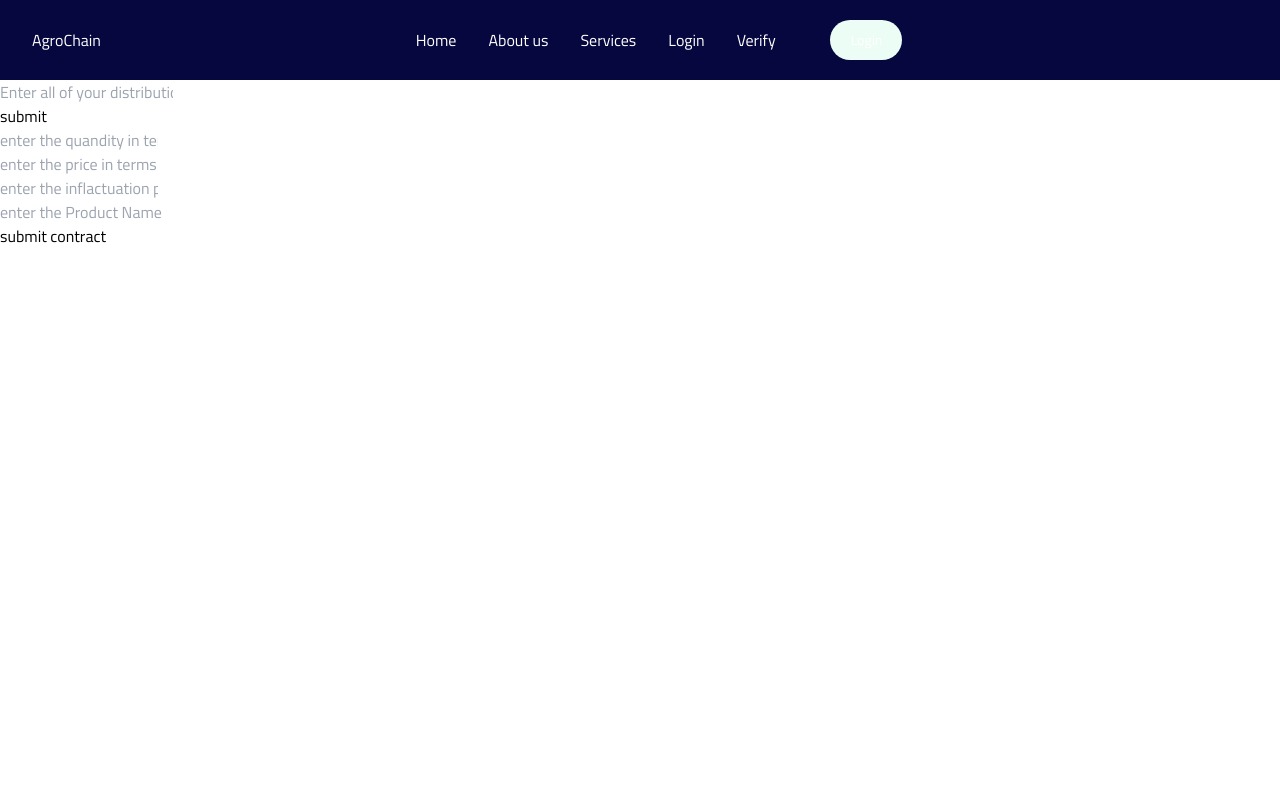
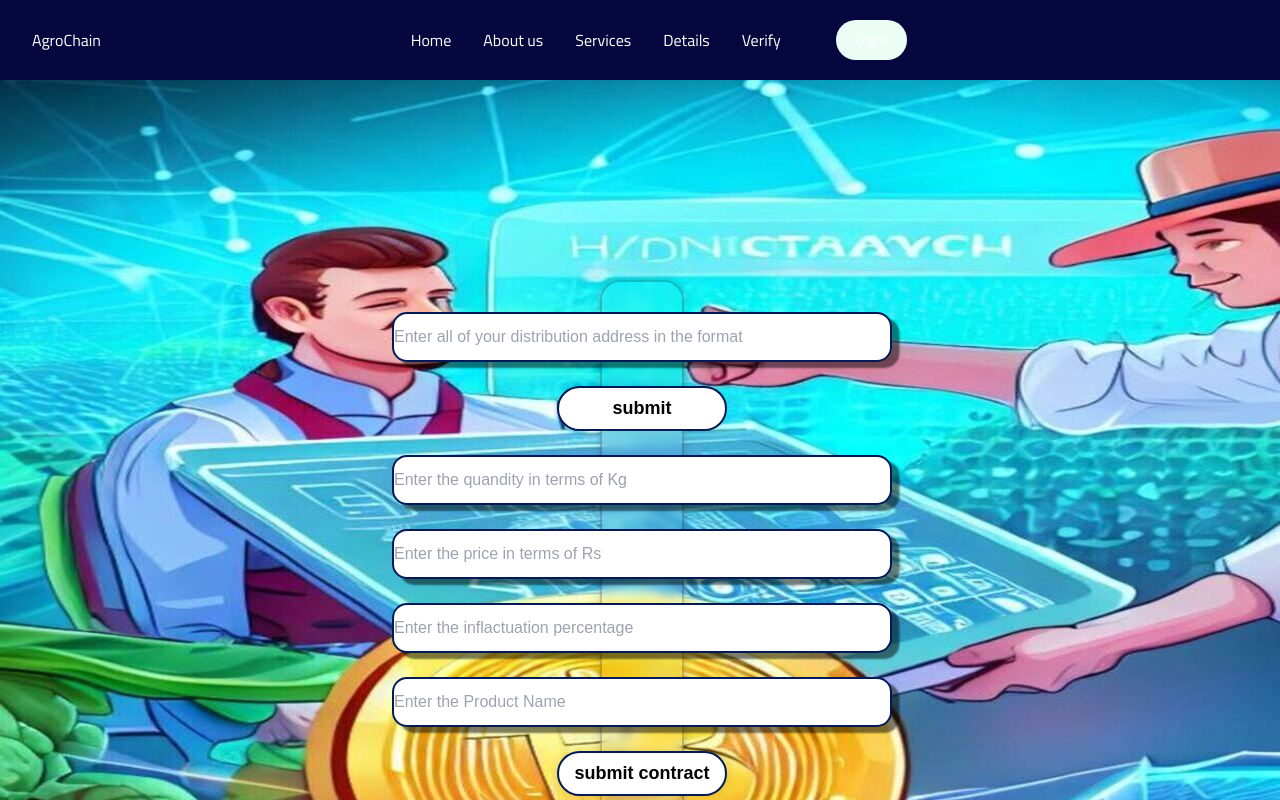
Before and after one commit to AadiNir/SIH-project, a React (Create React App) app in the folder Client/: page /Login in a window 1280 px wide. Shown: the top 800 px of the page. Built offline with nearby package versions, Linux system fonts and the light colour scheme.

Commit message:
styled the form

```diff
--- a/Client/src/Pages/Postdetails.js
+++ b/Client/src/Pages/Postdetails.js
@@ -4,7 +4,8 @@ import { ethers } from 'ethers';
 import {abi} from '../agro';
 import Navbar from '../components/Navbar';
 import Modal from '../components/Modal';
-
+import '../Styles/form.css';
+import "../Styles/form.jpg";
 
 function Postdetails() {
     const[signeraddress,setsigneraddress]=useState("You haven't logged in yet");
@@ -60,16 +61,18 @@ function Postdetails() {
   return (
     <div>
     <Navbar/>
-    <form onSubmit={(e)=>add(e)}>
-      <input type='text' placeholder="Enter all of your distribution address in the format" onChange={e=>{setpendingadd(e.target.value)}}></input><br/>
-      <button onClick={e=>setq(e)}>submit</button><br/>
+    <form onSubmit={(e)=>add(e)} className='form1'>
+    <input className='input-box' type='text' placeholder="Enter all of your distribution address in the format" onChange={e=>{setpendingadd(e.target.value)}}></input><br/>
+       <button   className='btn' onClick={e=>setq(e)}>submit</button><br/>
 
-      <input type='number' placeholder='enter the quandity in terms of Kg' onChange={e=>{setquanidty(e.target.value)}}></input><br/>
-      <input type='number' placeholder='enter the price in terms of Rs'  onChange={e=>{setprice(e.target.value)}}></input><br/>
-      <input type='number' placeholder='enter the inflactuation percentage'  onChange={e=>{setinflation(e.target.value)}}></input><br/>
-      <input type='text' placeholder='enter the Product Name'  onChange={e=>{setprodname(e.target.value)}}></input><br/>
 
-      <button  type="submit">submit contract</button>
+      <input className='input-box' type='number' placeholder='Enter the quandity in terms of Kg' onChange={e=>{setquanidty(e.target.value)}}></input><br/>
+
+      <input className='input-box' type='number' placeholder='Enter the price in terms of Rs'  onChange={e=>{setprice(e.target.value)}}></input><br/>
+      <input  className='input-box' type='number' placeholder='Enter the inflactuation percentage'  onChange={e=>{setinflation(e.target.value)}}></input><br/>
+      <input className='input-box' type='text' placeholder='Enter the Product Name'  onChange={e=>{setprodname(e.target.value)}}></input><br/>
+
+      <button  className='btn' type="submit">submit contract</button>
       <Modal open={bool} onclose={()=>setbool(false)} value={'You have successfully started the chain'}/>
 
       </form>
--- /dev/null
+++ b/Client/src/Styles/form.css
@@ -0,0 +1,51 @@
+.form1{
+    margin: 0;
+    padding:0;
+    box-sizing: border-box;
+    font-family: "poppins",sans-serif;
+    display: flex;
+    justify-content: center;
+    align-items: center;
+    flex-direction: column;
+
+    background-color: #182E7A;
+    margin-top: 200px;
+    margin-left: 600px;
+    margin-right: 600px;
+
+
+    border-radius: 20px;
+    padding: 30px 40px;
+   background: transparent ;
+   border: 2px solid rgba(0, 0, 0, 0.2);
+   backdrop-filter: blur(5px);
+   box-shadow: 0 0 10px rgba(0, 0, 0, .2);
+
+}
+
+ .input-box{
+    width: 500px;
+    height: 50px;
+    border: 2px solid #041a57 ;
+    border-radius: 15px;
+    box-shadow:7.5px 6px 2px  rgba(0, 0, 0, .5);
+}
+body{
+    background-color: #041a57;
+    background: url('./form1.jpg') ;
+
+}
+
+.btn{
+    width: 170px;
+    height: 45px;
+    background: white;
+    border-radius: 40px;
+    box-shadow: 0 0 10px rgba(0, 0, 0, .1);
+    cursor: pointer;
+    font-size: 18px;
+    font-weight: 600;
+    border: 2px solid #041a57 ;
+
+
+}
--- a/Client/src/components/Navbar.js
+++ b/Client/src/components/Navbar.js
@@ -41,7 +41,7 @@ function Navbar() {
                 <a href="/#">About us</a>
                 {/* <a href="/Services">Services</a> */}
                 <Link to = "/Services">Services</Link>
-                <Link to = "/Login">Login</Link>
+                <Link to = "/Login">Details</Link>
                 <Link to = "/Verify">Verify</Link>
 
 
```
Also changed, not shown: Client/src/Styles/form.jpg (added), Client/src/Styles/form1.jpg (added).
